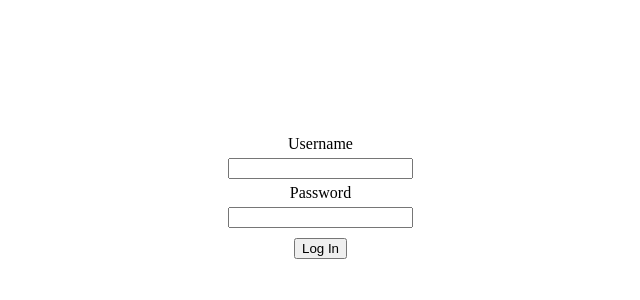
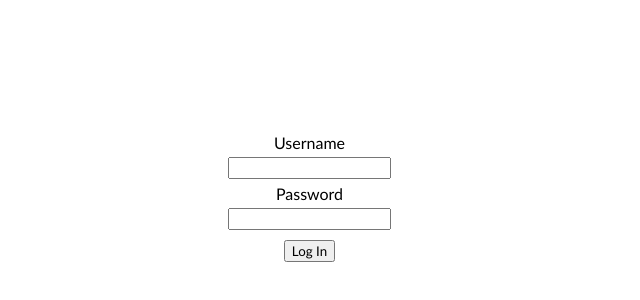
Before and after one commit to a-taranenko/myt, a React (Create React App) app: page / in a window 1280 px wide. Shown: the part 128-428 px from the top of the page, without its empty margins (332-972 px from the left). Built offline with nearby package versions, Linux system fonts and the light colour scheme.

Commit message:
Changed fonts in LogIn

```diff
--- a/src/styling/LogIn.css
+++ b/src/styling/LogIn.css
@@ -15,12 +15,15 @@ div.login-container {
 .login-form {
   display: table-cell;
   vertical-align: middle;
+  font-family: 'Gill Sans', 'Gill Sans MT', Calibri, 'Trebuchet MS', sans-serif;
 }
 
 #username, #password {
   margin: 5px 0 5px 0;
+  font-family: 'Gill Sans', 'Gill Sans MT', Calibri, 'Trebuchet MS', sans-serif;
 }
 
 #login-button {
   margin-top: 5px;
+  font-family: 'Gill Sans', 'Gill Sans MT', Calibri, 'Trebuchet MS', sans-serif;
 }
```
